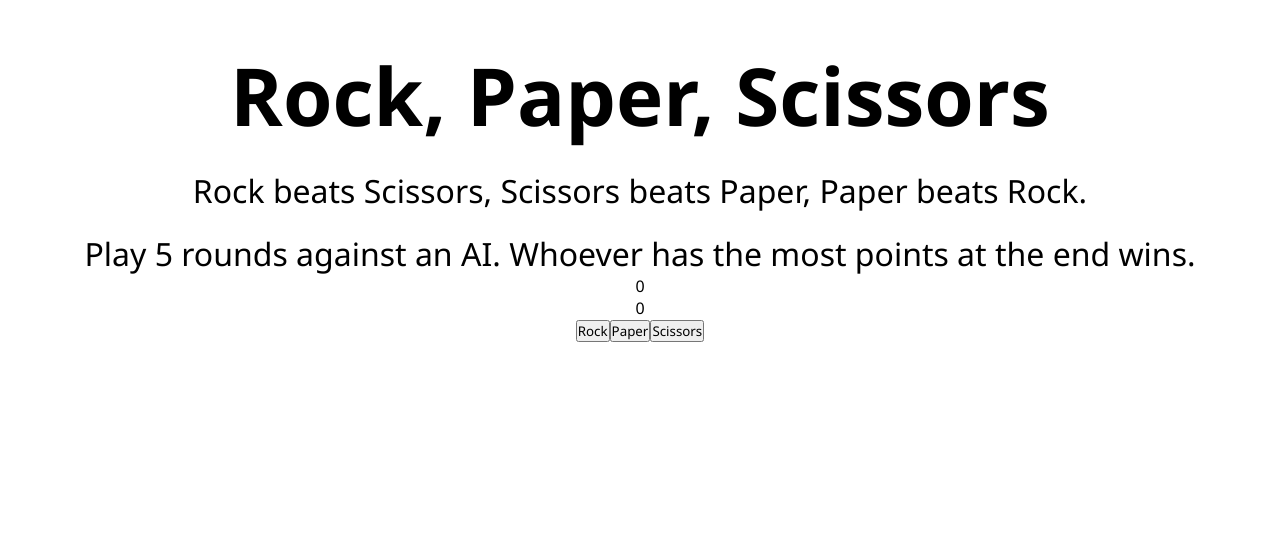
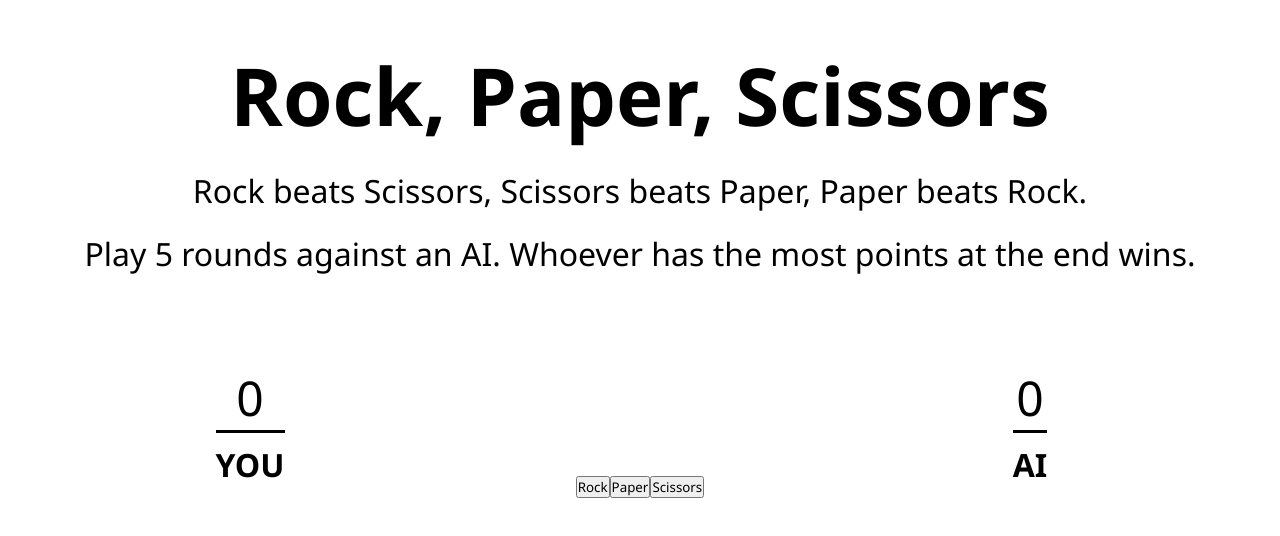
Before and after one commit to MikoZ321/odin-rock-paper-scissors, a plain HTML site: page index.html in a window 1280 px wide. Both pictures are taken after a click on the button "START". Drawn offline with Linux system fonts and the light colour scheme.

Commit message:
Added css to #output

```diff
--- a/script.js
+++ b/script.js
@@ -71,7 +71,7 @@ function getOutcome (playerSelection, computerSelection) {
 }
 
 function playRound (playerSelection) {
-    const resultDiv = document.querySelector('.result');
+    const resultDiv = document.querySelector('#result');
 
     let computerSelection = computerPlay();
     let result = getOutcome(playerSelection, computerSelection);
@@ -94,7 +94,7 @@ function setup () {
     container.removeChild(start);
 
     const input = document.createElement('div');
-    input.classList.add('input');
+    input.setAttribute("id", "input");
 
     const rock = document.createElement('button');
     rock.textContent = "Rock";
@@ -117,28 +117,48 @@ function setup () {
 
     container.appendChild(input);
 
-    const resultDiv = document.createElement('div');
-    resultDiv.setAttribute("id", "output");
+    const output = document.createElement('div');
+    output.setAttribute("id", "output");
 
     const scoreLeft = document.createElement('div');
     scoreLeft.classList.add("score", "left");
-    scoreLeft.textContent = "0";
-    resultDiv.appendChild(scoreLeft);
+
+    const scoreLeftTitle = document.createElement('h2');
+    scoreLeftTitle.classList.add("score-title");
+    scoreLeftTitle.textContent = "You";
+
+    const scoreLeftCounter = document.createElement('p');
+    scoreLeftCounter.classList.add("score-counter");
+    scoreLeftCounter.textContent = "0";
+
+    scoreLeft.appendChild(scoreLeftCounter);
+    scoreLeft.appendChild(scoreLeftTitle);
+    output.appendChild(scoreLeft);
 
     const result = document.createElement('p');
-    result.classList.add("result");
-    resultDiv.appendChild(result);
+    result.setAttribute("id", "result");
+    output.appendChild(result);
 
     const scoreRight = document.createElement('div');
     scoreRight.classList.add("score", "right");
-    scoreRight.textContent = "0";
-    resultDiv.appendChild(scoreRight);
 
-    container.insertBefore(resultDiv, input);
+    const scoreRightTitle = document.createElement('h2');
+    scoreRightTitle.classList.add("score-title");
+    scoreRightTitle.textContent = "AI";
+
+    const scoreRightCounter = document.createElement('p');
+    scoreRightCounter.classList.add("score-counter");
+    scoreRightCounter.textContent = "0";
+
+    scoreRight.appendChild(scoreRightCounter);
+    scoreRight.appendChild(scoreRightTitle);
+    output.appendChild(scoreRight);
+
+    container.insertBefore(output, input);
 }
 
 function startGame (e) {
-    if (e.target.classList != "start") return;
+    if (e.target.id != "start") return;
 
     setup();
 
@@ -150,7 +170,9 @@ function startGame (e) {
 
     btns.forEach(btn => btn.addEventListener('click', function (e) {
         const scoreLeft = document.querySelector(".left");
+        const scoreLeftCounter = scoreLeft.querySelector(".score-counter");
         const scoreRight = document.querySelector(".right")
+        const scoreRightCounter = scoreRight.querySelector(".score-counter");
 
         let result = playRound(e.target.id);
 
@@ -164,8 +186,8 @@ function startGame (e) {
             playerScore++;
             computerScore++;
         }
-        scoreLeft.textContent = `${playerScore}`;
-        scoreRight.textContent = `${computerScore}`;
+        scoreLeftCounter.textContent = `${playerScore}`;
+        scoreRightCounter.textContent = `${computerScore}`;
 
         roundCount++;
         console.log(`${roundCount}: ${playerScore} vs ${computerScore}`);
@@ -176,7 +198,7 @@ const container = document.querySelector('.container');
 
 const start = document.createElement('button');
 start.textContent = "Start";
-start.classList.add('start');
+start.setAttribute("id", "start");
 
 container.appendChild(start);
 
--- a/styles.css
+++ b/styles.css
@@ -24,10 +24,44 @@
     max-width: 1200px;
 }
 
-.start {
+#start {
     padding: 10px 20px;
     font-size: 1.5rem;
     font-weight: 800;
     margin-top: 50px;
     text-transform: uppercase;
 }
+
+#output {
+    display: flex;
+    justify-content: space-between;
+    align-items: center;
+    width: 100%;
+    max-width: 900px;
+    margin-top: 100px;
+}
+
+.score {
+    width: 120px;
+    height: 100px;
+    display: flex;
+    flex-direction: column;
+    justify-content: center;
+    align-items: center;
+}
+
+.score-title {
+    font-size: 2rem;
+    font-weight: medium;
+    text-transform: uppercase;
+    border-top: 3px solid black;
+    padding-top: 10px;
+}
+
+.score-counter {
+    font-size: 3rem;
+}
+
+#result {
+    font-size: 1.5rem;
+}
```
